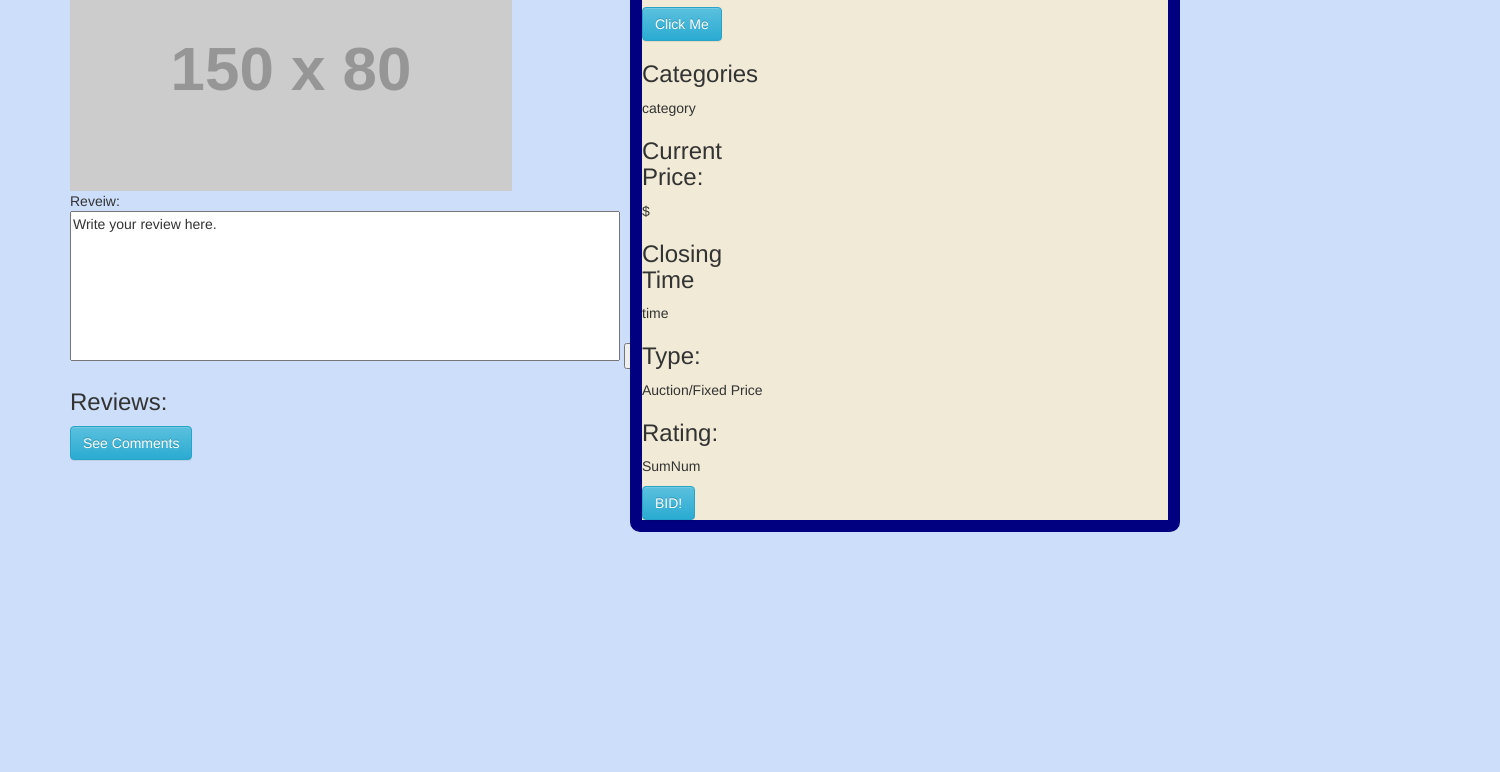
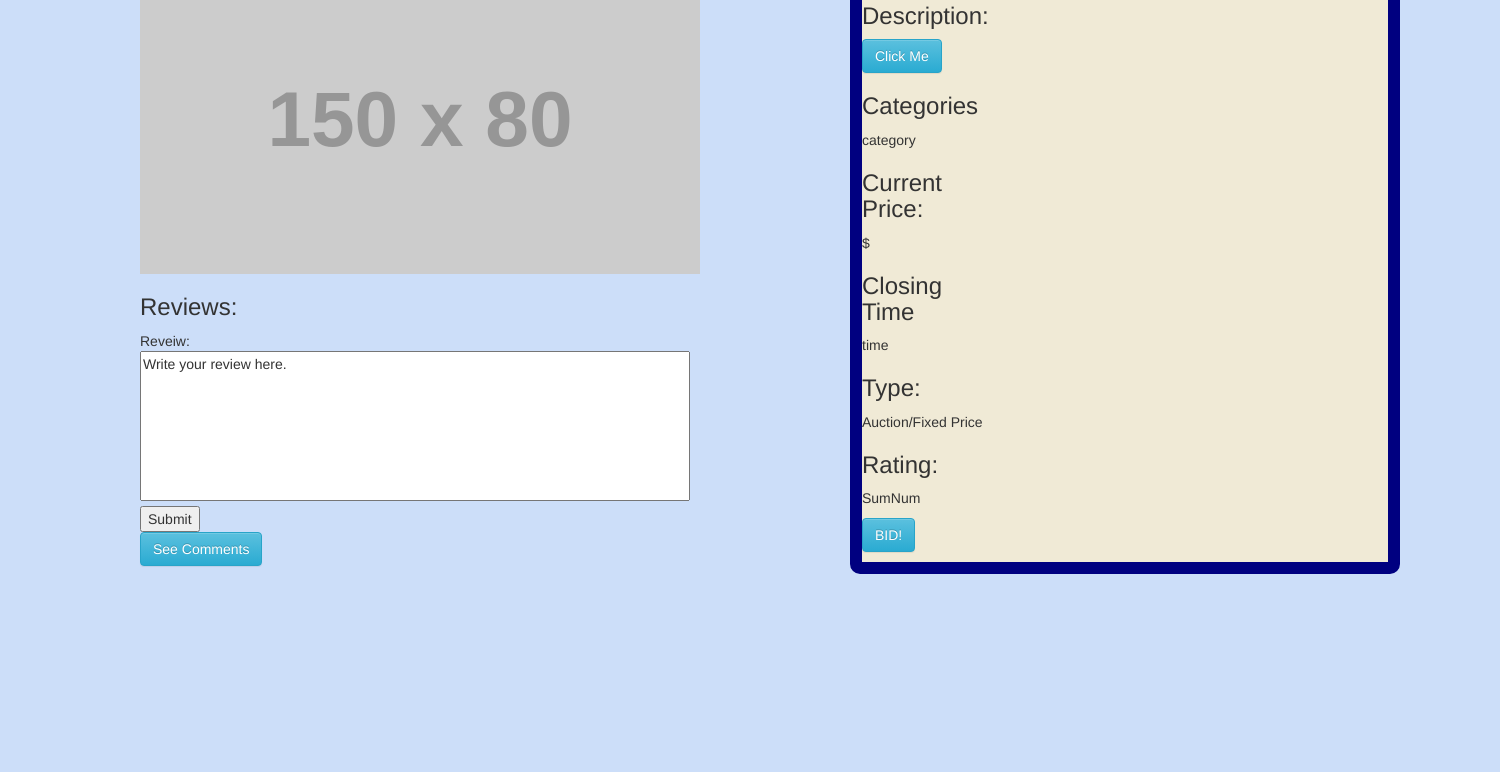
Before and after one commit to 13wrightd/Himalaya.com, a website: page pages/auction_page.html in a window 1280 px wide. Shown: the part 176-948 px from the top of the page, 1500 px wide, since content can reach past the window. Drawn offline with nearby package versions, Linux system fonts and the light colour scheme; placeholder pictures from the web are drawn by us.

Commit message:
position fix

```diff
--- a/css/item_page.css
+++ b/css/item_page.css
@@ -13,10 +13,14 @@ body {
 	padding-top: 10px;
   	padding-bottom: 20px;
   	background-color: rgb(204,222,249) !important;
+  	min-width: 100%;
 
 }
 
-#wrapper{
+#pageBody{
+	width: 1500px;
+	height: 1000px;
+	position: relative;
 }
 
 
@@ -29,13 +33,13 @@ h3, p{
 	padding-right: 400px;
 }
 
-h1, img{
+{
 	padding-left: 70px;
 }
 
 .absolute {
 	position: absolute;
-    top: 100px;
+    top: 50px;
     right: 100px;
     background-color: rgb(240, 234, 214);
     border: 12px solid#000080;
@@ -43,12 +47,10 @@ h1, img{
     margin-top: 15px;
     margin-bottom:15px;
     width: 550px;
+    padding-bottom: 10px;
 }
 
-form {
 
-	padding-left: 70px;
-}
 textarea {
 	resize: none;
 	width: 550px;
@@ -56,7 +58,11 @@ textarea {
 }
 
 .leftAbsolute{
+	position: absolute;
 	padding-left: 70px;
+	padding-right: 70px;
+	width: 700px;
+	left: 70px;
 }
 
 .usernameSize{
@@ -65,7 +71,8 @@ textarea {
 
 .searchLook{
 	position: relative;
-	width: 50%;
+	width: 700px;
+	height: 750px;
 	background-color: rgb(240, 234, 214);
 	border: 12px solid#000080;
 	border-radius:10px;
@@ -80,7 +87,10 @@ textarea {
 }
 
 .buyButton{
-	position: relative;
 	right: 600px;
 	bottom: 200px;
 }
+
+.position{
+	position: absolute;
+}
--- a/css/search_results.css
+++ b/css/search_results.css
@@ -6,7 +6,7 @@ body {
 }
 
 .jumbotron {
-	background-image: url("/images/HimalayanMountains.jpg")
+	background-image: url("../images/HimalayanMountains.jpg")
 }
 
 h1, h3 {
--- a/pages/auction_page.html
+++ b/pages/auction_page.html
@@ -69,8 +69,7 @@
     </div>
  </nav>
 
- 	<h1>Item1</h1>
- 	<img src= "https://placehold.it/150x80?text=IMAGE" class ="img-responsive" style= "width:40%" alt= "Image">
+  <div id='pageBody'>
  	  <div class="absolute">
  		<h3>Description:</h2>
     <div>
@@ -92,18 +91,21 @@
  		<p>SumNum</p>
     <button id='buyButton' type="button" class="btn btn-info">BID!</button>
  	  </div>
+    <div class="leftAbsolute">
+      <h1>Item1</h1>
+      <img src= "https://placehold.it/150x80?text=IMAGE" class ="img-responsive" style= "width:100%" alt= "Image">
+      <h3>Reviews:</h3>
         <form>
           Reveiw:<br>
           <textarea name="comment"  id="itemReviewComment">Write your review here.</textarea>
           <input type="submit" value="Submit" id="submitReview">
         </form>
-  <div class="leftAbsolute">
-    <h3>Reviews:</h3>
       <button type="button" data-toggle="collapse" data-target="#comments" class="btn btn-info">See Comments</button>
       <div id="comments" class="collapse">
       <h3 class="usernameSize">"Username"</h3>
         Comments go here.
       </div>
     </div>
+  </div>
 </body>
 </html>
```
Also changed, not shown: pages/advance_Search.html (+1 -2 lines), pages/item_page.html (+5 -8 lines), pages/search_result.html (+1 -1 lines), pages/signIn_page.html (+1 -1 lines). Lines whose indentation alone changed are shown as unchanged.
